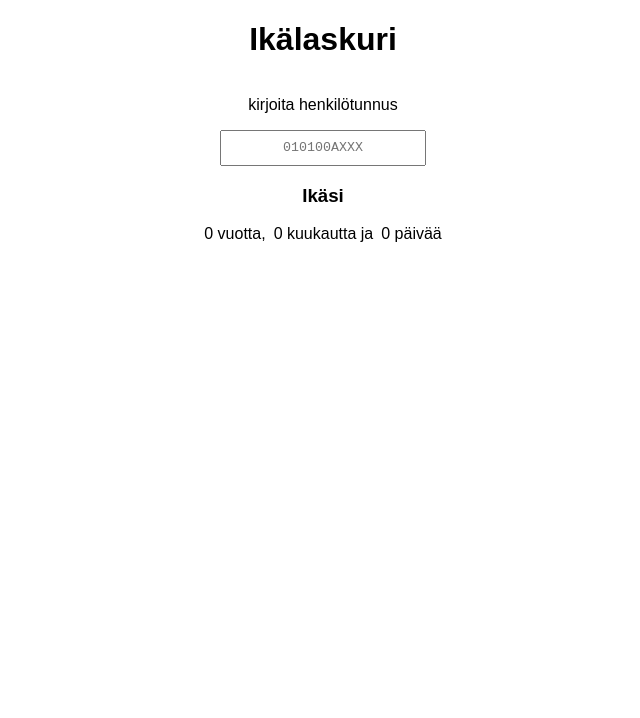
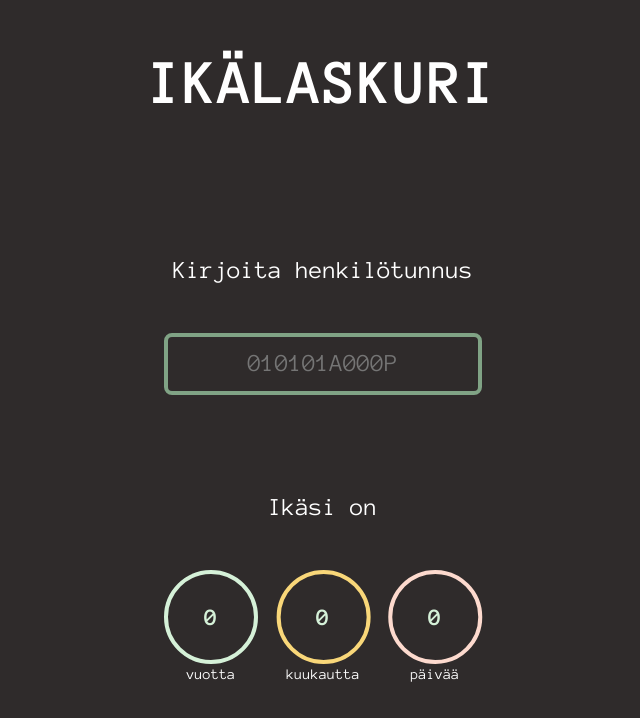
Before and after one commit to juuvuor/age-calculator, a plain HTML site: page index.html in a window 1280 px wide. Shown: the whole page, without its empty margins (317-957 px from the left). Drawn offline with Linux system fonts and the light colour scheme.

Commit message:
Valmista

```diff
--- a/index.html
+++ b/index.html
@@ -4,25 +4,44 @@
 <head>
     <meta charset="UTF-8" />
     <link href="style.css" rel="StyleSheet" type="text/css" />
+    <link href="https://fonts.googleapis.com/css2?family=Anonymous+Pro:wght@400;700&display=swap" rel="stylesheet">
     <title>Ikälaskuri</title>
 </head>
 
 <body>
-    <h1>Ikälaskuri</h1>
+    <h1>IKÄLASKURI</h1>
     <div class="kaikki">
+
         <div>
-            <p>kirjoita henkilötunnus</p>
-            <textarea id="hetu" placeholder="010100AXXX" onchange="validateAndLogHetu()" maxlength=11></textarea>
+            <p class="basicText">Kirjoita henkilötunnus</p>
+            <textarea id="hetu" placeholder="010101A000P" maxlength=11></textarea>
             <p id="warning"></p>
         </div>
-        <h3> Ikäsi </h3>
+        <p class="basicText">Ikäsi on</p>
         <div class="showAge">
-            <p id="bYear">0 vuotta,</p>
-            <p id="bMonth">0 kuukautta ja</p>
-            <p id="bDay">0 päivää</p>
+            <div class="circle-container">
+                <svg xmlns="http://www.w3.org/2000/svg" width="94" height="94" viewBox="0 0 94 94" fill="none">
+                    <circle cx="47" cy="47" r="45" stroke="#D5F1D8" stroke-width="4" />
+                </svg>
+                <div class="age-text" id="bYear">0</div>
+                <p>vuotta</p>
+            </div>
+            <div class="circle-container">
+                <svg xmlns="http://www.w3.org/2000/svg" width="95" height="94" viewBox="0 0 95 94" fill="none">
+                    <circle cx="47.6277" cy="47" r="45" stroke="#F9D779" stroke-width="4" />
+                </svg>
+                <div class="age-text" id="bMonth">0</div>
+                <p>kuukautta</p>
+            </div>
+            <div class="circle-container">
+                <svg xmlns="http://www.w3.org/2000/svg" width="95" height="94" viewBox="0 0 95 94" fill="none">
+                    <circle cx="47.2551" cy="47" r="45" stroke="#FDDACE" stroke-width="4" />
+                </svg>
+                <div class="age-text" id="bDay">0</div>
+                <p>päivää</p>
+            </div>
         </div>
-    </div>
-    <script src="script.js"></script>
+        <script src="script.js"></script>
 </body>
 
 </html>
--- a/script.js
+++ b/script.js
@@ -6,6 +6,21 @@
 090909A901E
 invalid: 030303+345Z
  */
+
+let typingTimer;
+const doneTypingInterval = 1000;
+
+// Näppäintä nostaessa aloitetaan ajastin
+document.getElementById('hetu').addEventListener('input', () => {
+    clearTimeout(typingTimer);
+    typingTimer = setTimeout(validateAndLogHetu, doneTypingInterval);
+});
+
+// Näppäintä painaessa tyhjennetään ajastin
+document.getElementById('hetu').addEventListener('keydown', () => {
+    clearTimeout(typingTimer);
+});
+
 
 /**
  * Validoi annetun hetun ja kirjaa tuloksen.
@@ -16,6 +31,9 @@ function validateAndLogHetu() {
     calculateAge(hetu);
   } else {
     showWarning();
+    document.getElementById("bDay").textContent = `0`;
+    document.getElementById("bMonth").textContent = `0`;
+    document.getElementById("bYear").textContent = `0 `;
   }
 }
 
@@ -62,12 +80,10 @@ function calculateAge(hetu) {
     ageYears--;
     ageMonths += 12;
   }
-  document.getElementById("bDay").textContent = `${ageDays} päivää`;
-  document.getElementById("bMonth").textContent = `${ageMonths} kuukautta ja`;
-  document.getElementById("bYear").textContent = `${ageYears} vuotta,`;
-  console.log(
-    `Ikä: ${ageYears} vuotta, ${ageMonths} kuukautta, ${ageDays} päivää`
-  );
+  document.getElementById("bDay").textContent = ageDays;
+  document.getElementById("bMonth").textContent = ageMonths;
+  document.getElementById("bYear").textContent = ageYears;
+
 }
 
 /**
--- a/style.css
+++ b/style.css
@@ -3,28 +3,44 @@ body {
     justify-content: center;
     flex-direction: column;
     align-items: center;
-    margin: 0;
-    font-family: Arial, sans-serif;
-}
-
-.kaikki {
+    background: #2F2B2B;
+    color: #FFF;
     text-align: center;
+    font-family: "Anonymous Pro", monospace;
+    line-height: normal;
 }
 
 h1 {
-    color: black;
-
+    font-size: 64px;
+    font-style: unset;
+    font-weight: 550;
+    line-height: normal;
 }
 
-.warning{
+.basicText {
+    display: flex
+;
+    flex-direction: column;
+    justify-content: center;
+    color: #FFF;
+    text-align: center;
+    font-size: 25px;
+    font-style: normal;
+    line-height: normal;
+    padding-top: 75px;
+    padding-bottom: 25px;
+}
+
+
+.warning {
     border: 2px solid red;
     border-radius: 4px;
-    color: red;
+    color: white;
 }
 
-.showAge  p{
-    margin: 0 4px; /* Add margin between the elements */
-    font-size: 16px; /* Set the font size */
+.showAge p {
+    margin: auto;
+    font-size: 15px;
 }
 
 .showAge {
@@ -34,12 +50,35 @@ h1 {
     flex-direction: row;
 }
 
+.circle-container {
+    position: relative;
+    width: 94px;
+    height: 94px;
+}
+.age-text {
+    position: absolute;
+    top: 50%;
+    left: 50%;
+    transform: translate(-50%, -50%);
+    font-size: 24px;
+    font-weight: bold;
+    color: #D5F1D8;
+}
 textarea {
-    width: 200px;
-    height: 30px;
+    width: 310px;
+    height: 54px;
+    flex-shrink: 0;
+    border-radius: 8px;
     resize: none;
+    border: 4px solid #80A385;
+    background-color: #00000000;
+    color: #FFF;
+    font-family: "Anonymous Pro", monospace;
+    font-size: 25px;
     text-align: center;
-    vertical-align: middle;
-    line-height: 30px;
-    overflow: hidden;
+    display: flex;
+    justify-content: center;
+    align-items: center;
+    padding: 0;
+    line-height: 54px;
 }
```
